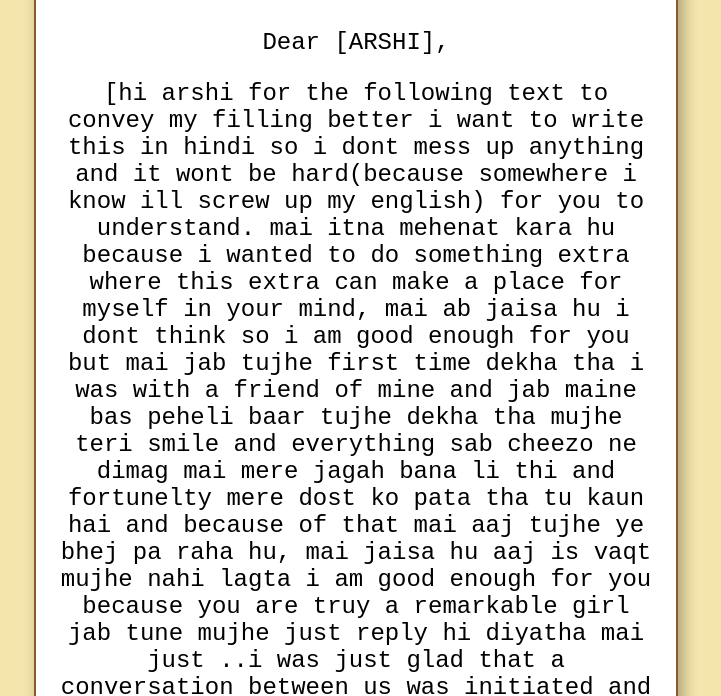
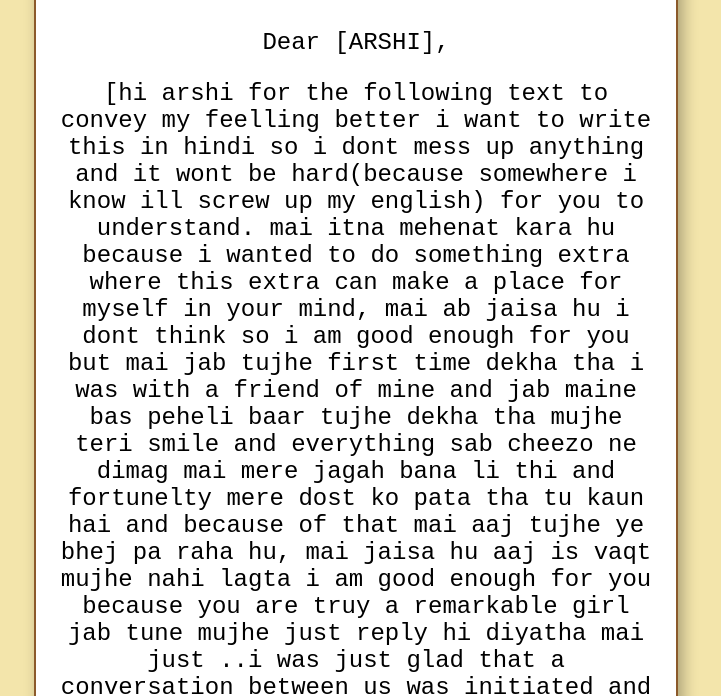
Before and after one commit to kashyap-hash/lettersite, a plain HTML site: page index.html in a window 1280 px wide. Shown: the part 111-807 px from the top of the page, without its empty margins (284-1005 px from the left). Drawn offline with Linux system fonts and the light colour scheme.

Commit message:
Update index.html

```diff
--- a/index.html
+++ b/index.html
@@ -51,7 +51,7 @@
     <div class="letter-container" id="letter">
         <h1>My letter </h1>
         <p>Dear [ARSHI],</p>
-        <p>[hi arshi for the following text to convey my filling better i want to write this in hindi so i dont mess up anything and it wont be hard(because somewhere i know ill screw up my english) for you to understand. mai itna mehenat kara hu because i wanted to do something extra where this extra can make a place for myself in your mind, mai ab jaisa hu i dont think so i am good enough for you but mai jab tujhe first time dekha tha i was with a friend of mine and jab maine bas peheli baar tujhe dekha tha mujhe teri smile and everything sab cheezo ne dimag mai mere jagah bana li thi and fortunelty mere dost ko pata tha tu kaun hai and because of that mai aaj tujhe ye bhej pa raha hu, mai jaisa hu aaj is vaqt mujhe nahi lagta i am good enough for you because you are truy a remarkable girl jab tune mujhe just reply hi diyatha mai just ..i was just glad that a conversation between us was initiated and because of that i am truly thankful to you, in upon these next 3-4 month i would really love to take you out on a date if the boyfriend position is still vacant and also after reading this whole dont think this kind of over the top or kind of cheesy , told you i just wanted to do something extra and as of now this is something extra in my mind and hope this extra makes up for everything..]</p>
+        <p>[hi arshi for the following text to convey my feelling better i want to write this in hindi so i dont mess up anything and it wont be hard(because somewhere i know ill screw up my english) for you to understand. mai itna mehenat kara hu because i wanted to do something extra where this extra can make a place for myself in your mind, mai ab jaisa hu i dont think so i am good enough for you but mai jab tujhe first time dekha tha i was with a friend of mine and jab maine bas peheli baar tujhe dekha tha mujhe teri smile and everything sab cheezo ne dimag mai mere jagah bana li thi and fortunelty mere dost ko pata tha tu kaun hai and because of that mai aaj tujhe ye bhej pa raha hu, mai jaisa hu aaj is vaqt mujhe nahi lagta i am good enough for you because you are truy a remarkable girl jab tune mujhe just reply hi diyatha mai just ..i was just glad that a conversation between us was initiated and because of that i am truly thankful to you, in upon these next 3-4 month i would really love to take you out on a date if the boyfriend position is still vacant and also after reading this whole dont think this kind of over the top or kind of cheesy , told you i just wanted to do something extra and as of now this is something extra in my mind and hope this extra makes up for everything..]</p>
         <p>With love,<br>[kashyap]</p>
     </div>
 
```
